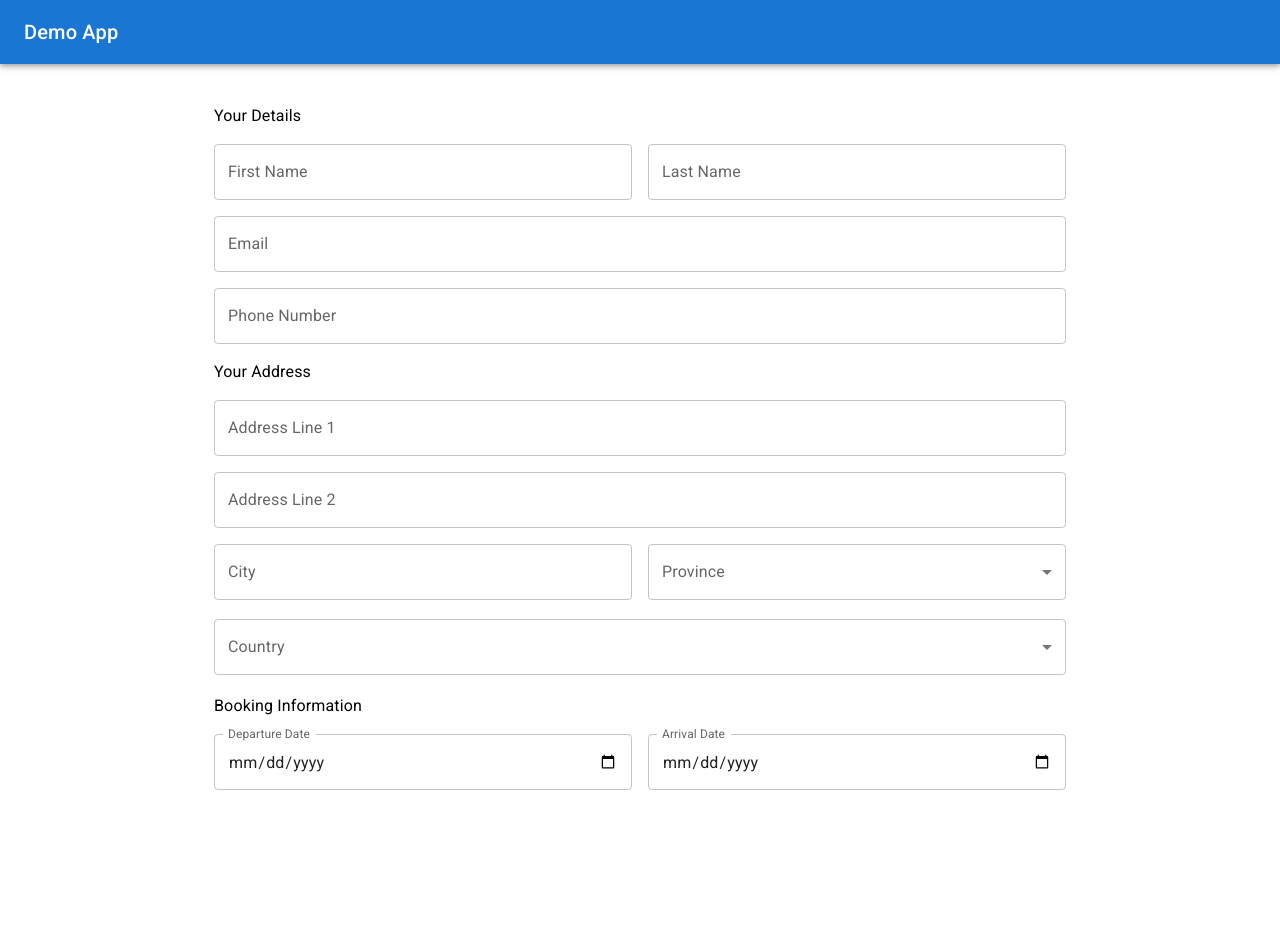
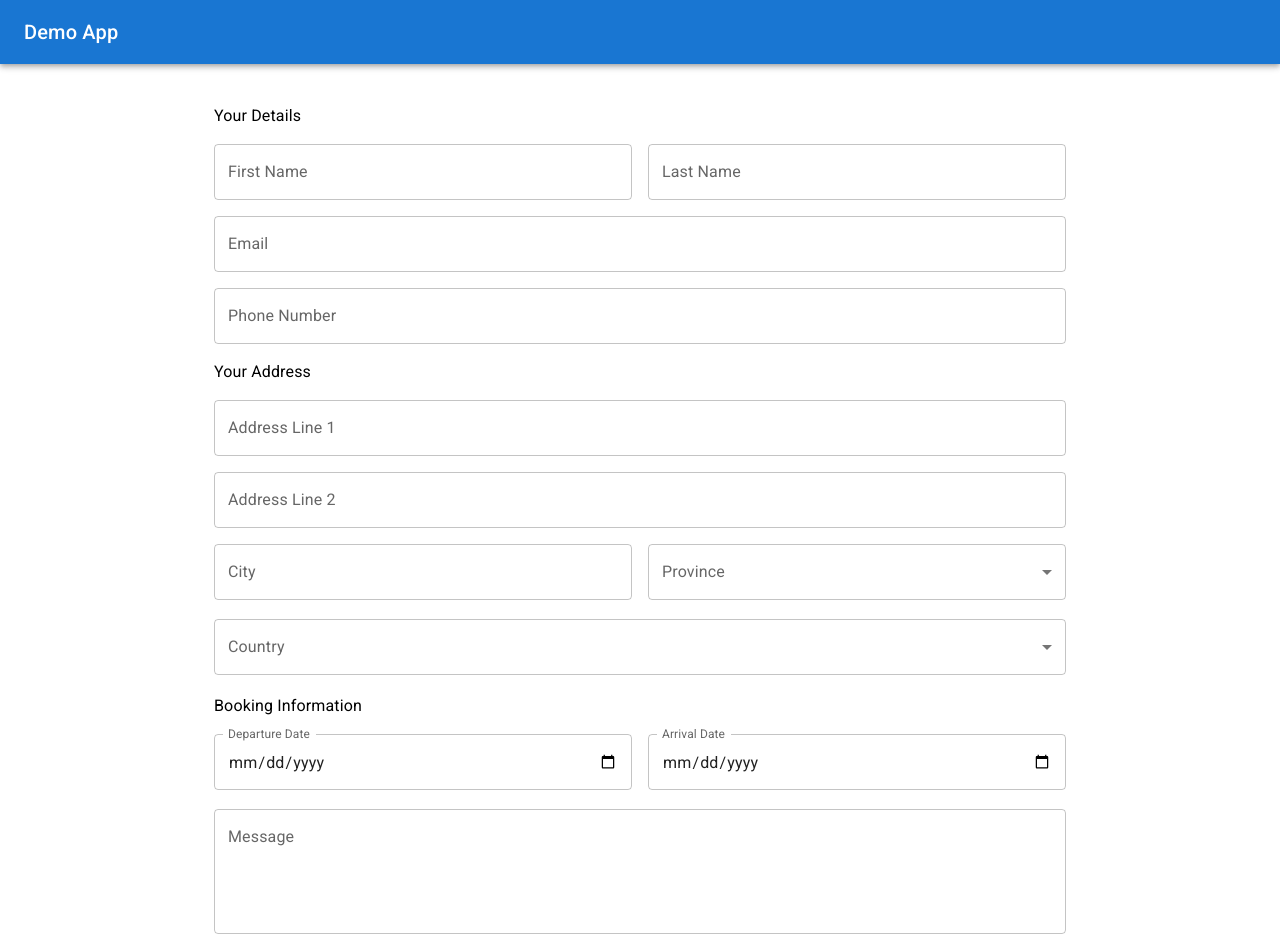
Before and after one commit to CJM1994/mui-formik, a React (Create React App) app: page / in a window 1280 px wide. Shown: the top 952 px of the page. Before the commit the page ends 857 px from the top, so only its background shows below. Built offline with nearby package versions, Linux system fonts and the light colour scheme.

Commit message:
add message field and message length validation

```diff
--- a/src/App.tsx
+++ b/src/App.tsx
@@ -34,6 +34,7 @@ const INITIAL_FORM_STATE = {
   country: "",
   departureDate: new Date(),
   arrivalDate: new Date(),
+  message: "",
 };
 
 const phoneRegExp =
@@ -75,6 +76,11 @@ const VALIDATION_SCHEMA = Yup.object().shape({
         schema.min(departureDate, "Arrival Date must be after Departure Date")
     )
     .required("Required"),
+  message: Yup.string().test(
+    "length",
+    "Please limit your message to a maximum of 500 characters",
+    (value) => (value && value !== "" ? value.length <= 500 : true)
+  ),
 });
 
 const App = () => {
@@ -171,6 +177,15 @@ const App = () => {
                   <Grid item xs={6}>
                     <DateTimePicker name="arrivalDate" label="Arrival Date" />
                   </Grid>
+                  <Grid item xs={12}>
+                    <TextFieldWrap
+                      name="message"
+                      type="text"
+                      label="Message"
+                      multiline={true}
+                      rows={4}
+                    />
+                  </Grid>
                 </Grid>
               </Form>
             </Formik>
--- a/src/components/FormsUI/TextFieldWrap/index.tsx
+++ b/src/components/FormsUI/TextFieldWrap/index.tsx
@@ -5,6 +5,8 @@ interface Props {
   name: string;
   type: string;
   label?: string;
+  multiline?: boolean;
+  rows?: number;
 }
 
 const TextFieldWrap = ({ name, ...props }: Props): JSX.Element => {
```
